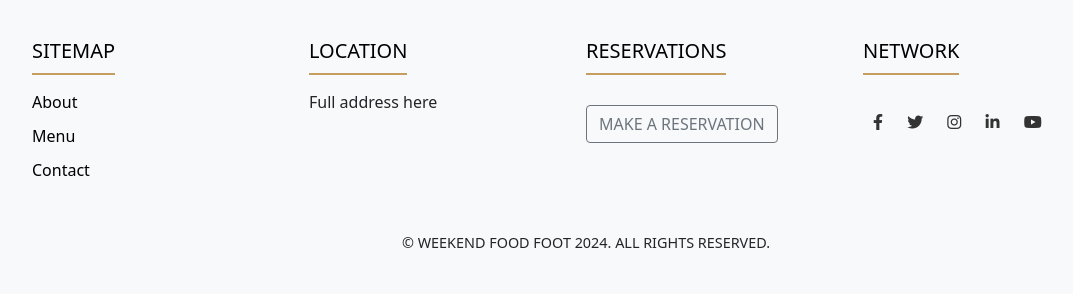
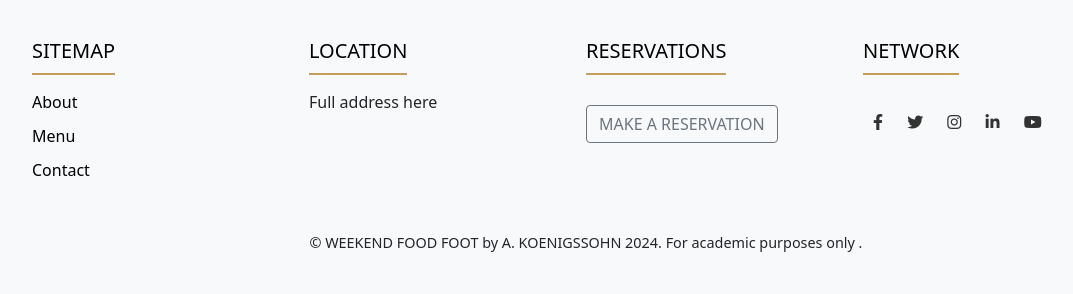
Before and after one commit to Mvogtsinga/week-food-foot, a Django app: page /reserve_table/ in a window 1280 px wide. Shown: the part 506-800 px from the top of the page, without its empty margins (54-1127 px from the left). Run offline with Django 5.2, Linux system fonts and the light colour scheme; the visitor is signed in with stand-in values (Sample User, id 1); data that the repository does not hold is empty; some libraries are stand-ins or nearby versions.

Commit message:
Update templates folder

```diff
--- a/weekendfoodfoot/templates/base.html
+++ b/weekendfoodfoot/templates/base.html
@@ -123,7 +123,7 @@
 
             <div class="row">
                 <div class="col-12 text-center">
-                    © WEEKEND FOOD FOOT 2024. ALL RIGHTS RESERVED.
+                    © WEEKEND FOOD FOOT by A. KOENIGSSOHN 2024. For academic purposes only .
                 </div>
             </div>
         </div>
--- a/weekendfoodfoot/templates/reserve_table.html
+++ b/weekendfoodfoot/templates/reserve_table.html
@@ -41,7 +41,7 @@
                             <input id="time-{{ forloop.counter }}" type="time" name="time" value="{{ request.POST.time|default:'12:00' }}" class="form-control" required>
                         </div>
                         <div class="mb-3">
-                            <label for="duration-{{ forloop.counter }}" class="form-label">Durée de réservation (2h max) :</label>
+                            <label for="duration-{{ forloop.counter }}" class="form-label">Durée de réservation (6h max) :</label>
                             <input id="duration-{{ forloop.counter }}" type="number" name="duration" min="1" max="2" value="{{ request.POST.duration|default:2 }}" class="form-control" required>
                         </div>
                         <button type="submit" class="btn btn-primary btn-readmore">Réserver</button>
```
